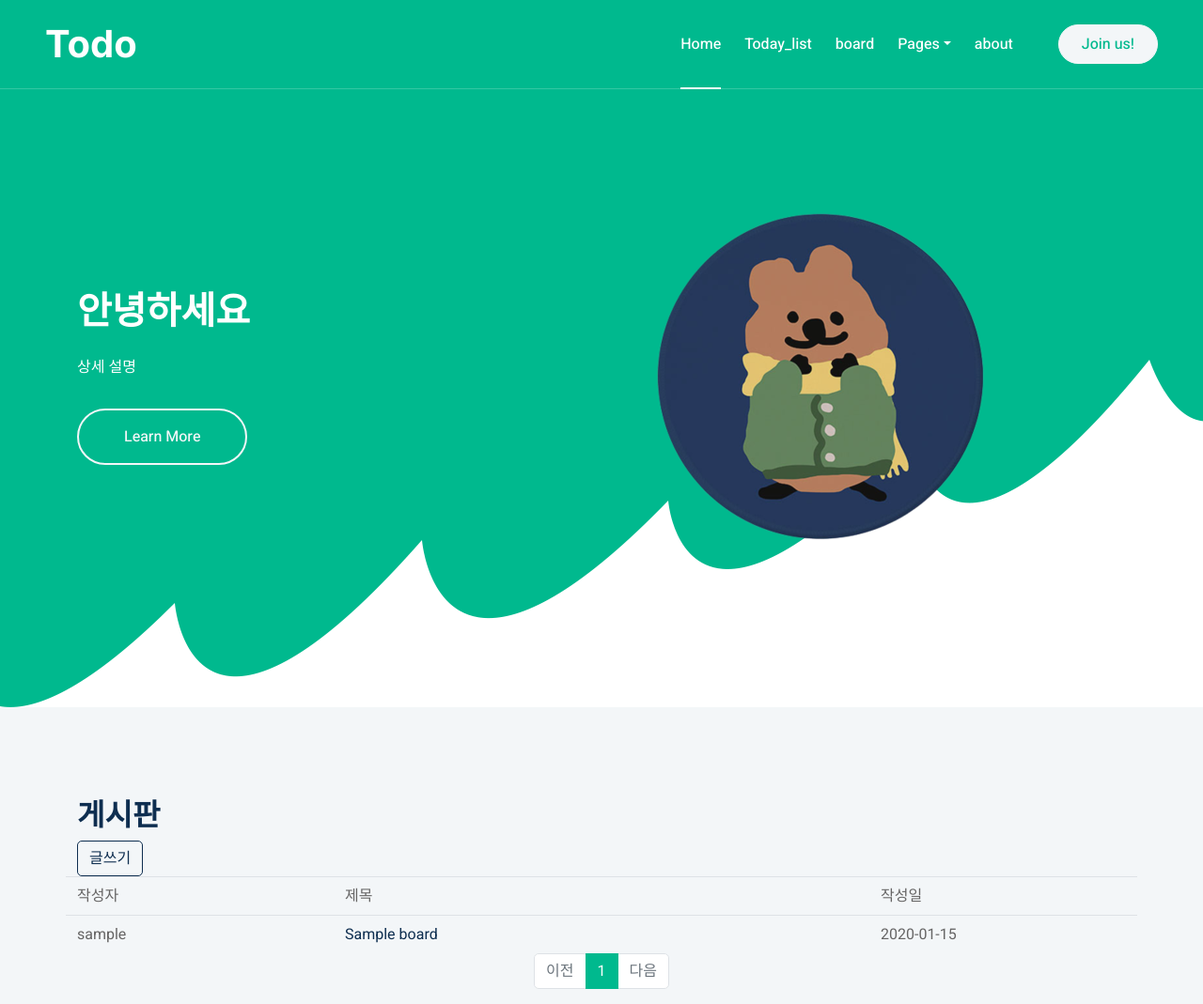
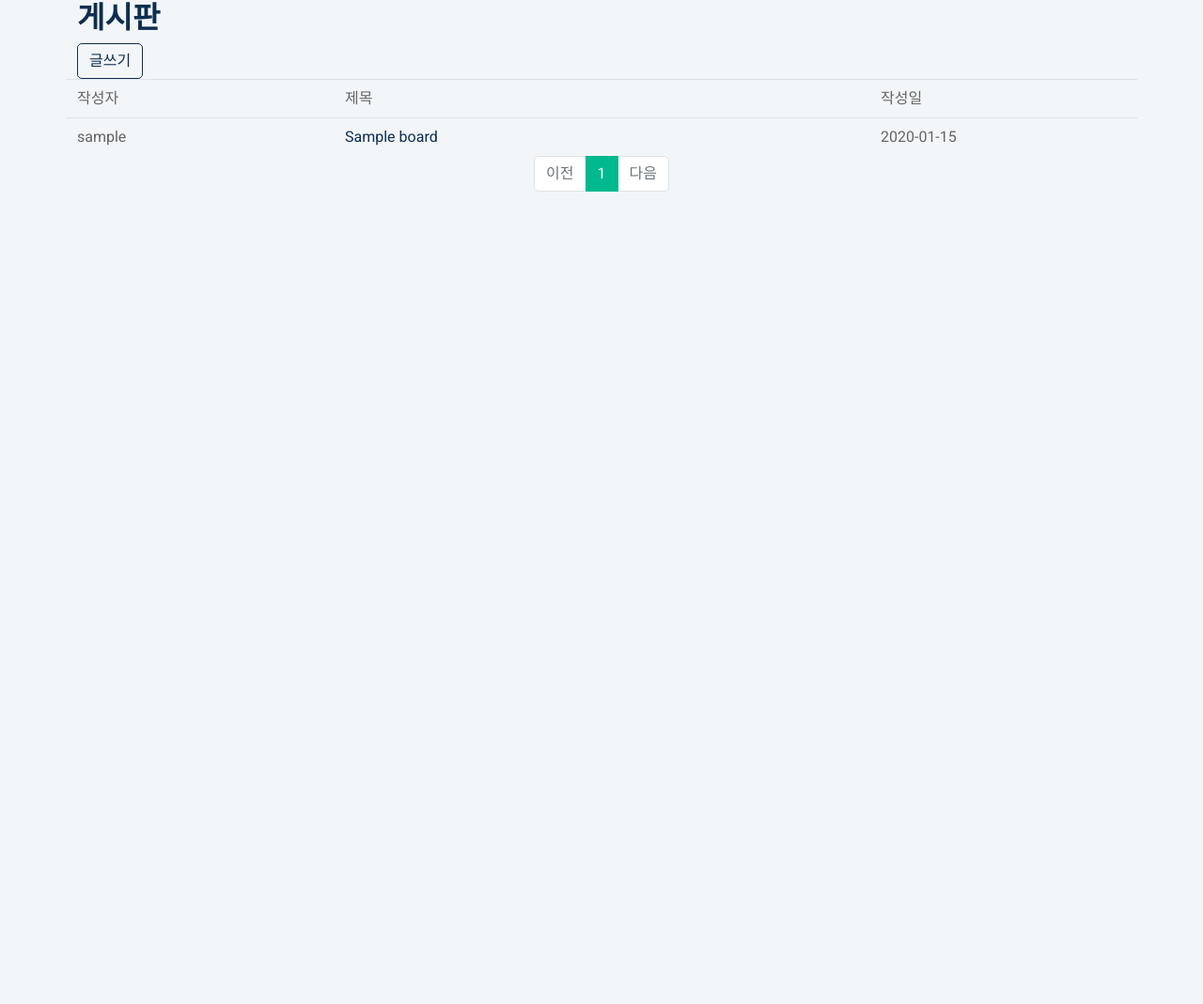
Before and after one commit to miggu8066/todo_project, a Django app: page /board/ in a window 1280 px wide. Shown: the whole page at 94% size. After the commit the page ends 204 px from the top, so only its background shows below. Run offline with Django 4.2, Linux system fonts and the light colour scheme; tables that the repository leaves empty hold one stand-in row (values such as "Sample post"); parts of the project's set-up code (start-up, migrations or seed data) failed here and were passed over; some libraries are stand-ins or nearby versions.

Commit message:
20230515

```diff
--- a/board/templates/board/board_list.html
+++ b/board/templates/board/board_list.html
@@ -1,8 +1,34 @@
 <!DOCTYPE html>
-{% extends 'firstapp/index.html' %}
+<html lang="kr">
 
-{% block contents %}
+<head>
+    <title>TO_DO_page!</title>
+    <meta charset="UTF-8">
+    <meta http-equiv="X-UA-Compatible" content="IE=edge">
+    <meta name="viewport" content="width=device-width, initial-scale=1.0">
+    <!-- Favicon -->
+    <link href="img/favicon.ico" rel="icon">
 
+    <!-- Google Web Fonts -->
+    <link rel="preconnect" href="https://fonts.googleapis.com">
+    <link rel="preconnect" href="https://fonts.gstatic.com" crossorigin>
+    <link href="https://fonts.googleapis.com/css2?family=Heebo:wght@400;500;600&family=Inter:wght@700;800&display=swap" rel="stylesheet">
+
+    <!-- Icon Font Stylesheet -->
+    <link href="https://cdnjs.cloudflare.com/ajax/libs/font-awesome/5.10.0/css/all.min.css" rel="stylesheet">
+    <link href="https://cdn.jsdelivr.net/npm/bootstrap-icons@1.4.1/font/bootstrap-icons.css" rel="stylesheet">
+
+    <!-- Libraries Stylesheet -->
+    <link href="/static/lib/animate/animate.min.css" rel="stylesheet">
+    <link href="/static/lib/owlcarousel/assets/owl.carousel.min.css" rel="stylesheet">
+
+    <!-- Customized Bootstrap Stylesheet -->
+    <link href="/static/css/bootstrap.min.css" rel="stylesheet">
+
+    <!-- Template Stylesheet -->
+    <link href="/static/css/style.css" rel="stylesheet">
+</head>
+<body>
     <div class="container">
         <H2>게시판</H2>
         <div>
@@ -25,6 +51,7 @@
         </div>
         {% endfor %}
     </div>
+</body>
+
 </html>
 {% include 'board/pagination.html' %}
-{% endblock contents %}
--- a/firstapp/templates/firstapp/index.html
+++ b/firstapp/templates/firstapp/index.html
@@ -46,7 +46,7 @@
         <div class="container-xxl position-relative p-0">
             <nav class="navbar navbar-expand-lg navbar-light px-4 px-lg-5 py-3 py-lg-0">
                 <a href="{% url 'todo_main:main_page' %}" class="navbar-brand p-0">
-                    <h1 class="m-0">Todo</h1>
+                    <h1 class="m-0">Green House</h1>
                     <!-- <img src="img/logo.png" alt="Logo"> -->
                 </a>
                 <button class="navbar-toggler" type="button" data-bs-toggle="collapse" data-bs-target="#navbarCollapse">
@@ -77,12 +77,12 @@
                 <div class="container">
                     <div class="row g-5 align-items-center">
                         <div class="col-lg-6 text-center text-lg-start">
-                            <h1 class="text-white mb-4 animated zoomIn">안녕하세요</h1>
-                            <p class="text-white pb-3 animated zoomIn">상세 설명</p>
-                            <a href="" class="btn btn-outline-light rounded-pill border-2 py-3 px-5 animated slideInRight">Learn More</a>
+                            <h1 class="text-white mb-4 animated zoomIn">ToDo_list</h1>
+                            <p class="text-white pb-3 animated zoomIn">홈페이지 의 상세 설명 란 입니다.</p>
+                            <a href="{% url 'todo:todo_main' %}" class="btn btn-outline-light rounded-pill border-2 py-3 px-5 animated slideInRight">Go Todo!</a>
                         </div>
                         <div class="col-lg-6 text-center text-lg-start">
-                            <img class="img-fluid animated zoomIn" src="/static/img/quokka1.png" alt="">
+                            <img class="img-fluid animated zoomIn" src="/static/img/quokka.png" alt="">
                         </div>
                     </div>
                 </div>
```
Also changed, not shown: todo/templates/todo/todo_list.html (+21 -6 lines), static/img/quokka.png (added), static/img/quokka1.png (deleted). Lines whose indentation alone changed are shown as unchanged.
